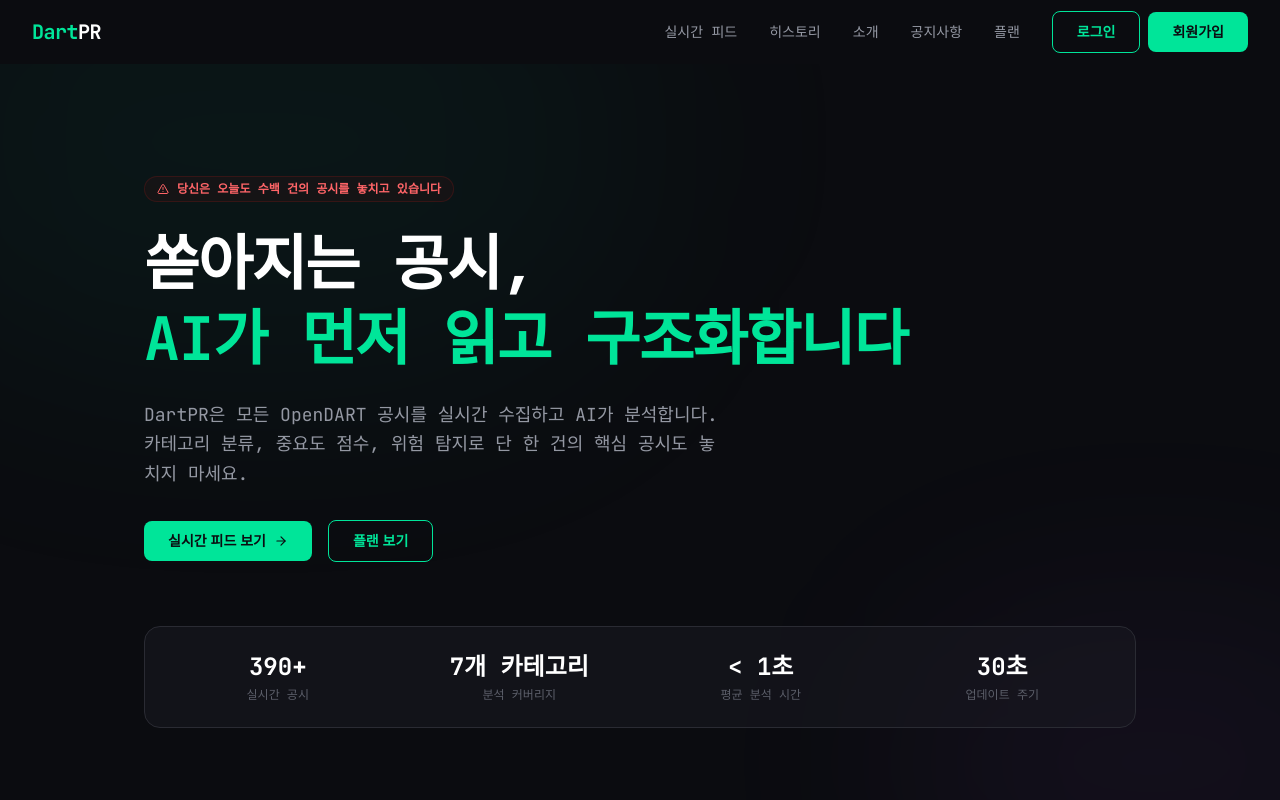
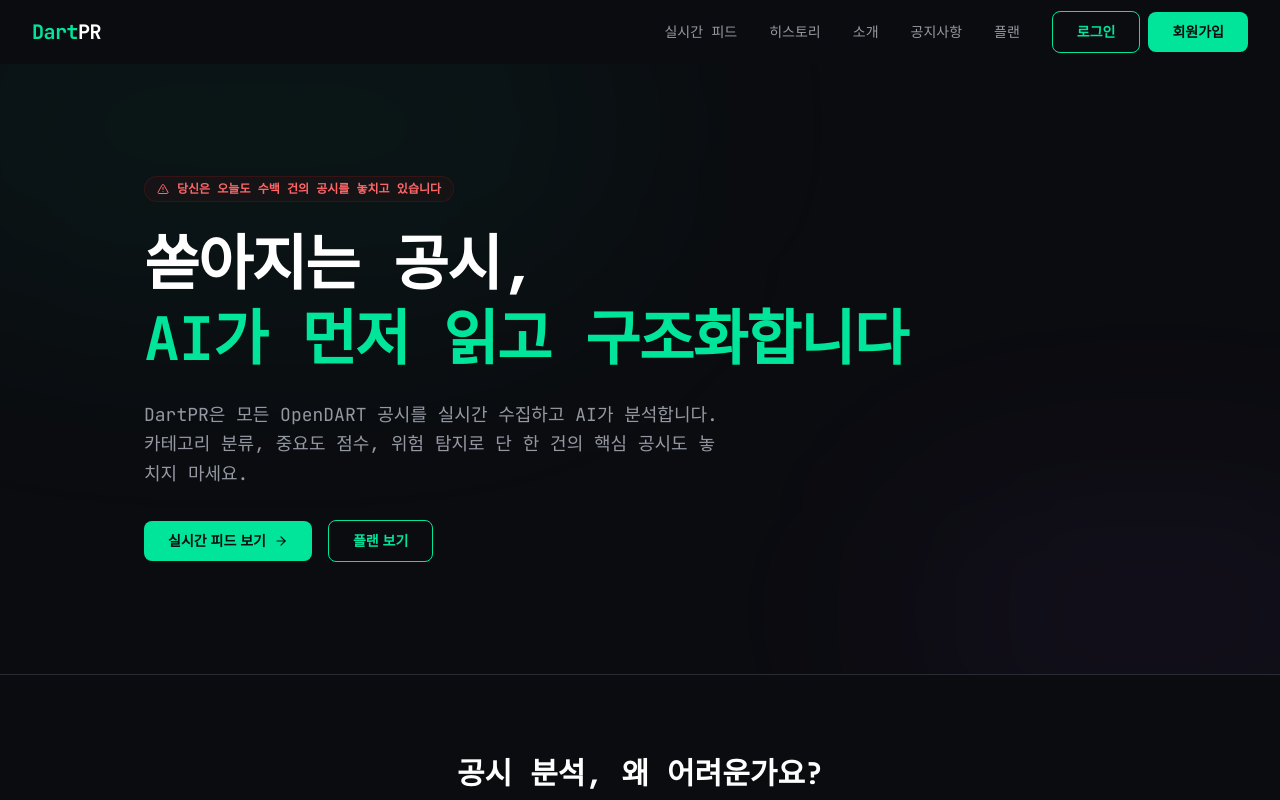
Before and after one commit to pororobal/DartPR, a Next.js app in the folder frontend/: page /intro in a window 1280 px wide. Shown: the top 800 px of the page. Built offline with nearby package versions, Linux system fonts and the light colour scheme; no server answers; a web font is replaced by a local one.

Commit message:
fix: 랜딩 stats 섹션 제거 (어색한 숫자들)

```diff
--- a/frontend/src/app/intro/page.tsx
+++ b/frontend/src/app/intro/page.tsx
@@ -81,13 +81,6 @@
   { num: "03", title: "실시간 전달", desc: "점수와 함께 실시간 피드에 즉시 노출. 80점↑ 고impact 공시는 LLM 요약까지 자동 생성.", icon: Zap },
 ];
 
-const stats = [
-  { label: "실시간 공시", value: "390+" },
-  { label: "분석 커버리지", value: "7개 카테고리" },
-  { label: "평균 분석 시간", value: "< 1초" },
-  { label: "업데이트 주기", value: "30초" },
-];
-
 export default function IntroPage() {
   return (
     <div className="min-h-screen">
@@ -125,15 +118,6 @@
             </Link>
           </div>
 
-          {/* Stats row */}
-          <div className="grid grid-cols-2 md:grid-cols-4 gap-6 mt-16 p-6 rounded-2xl bg-[var(--bg-card)]/50 border border-[var(--border-color)]">
-            {stats.map((s) => (
-              <div key={s.label} className="text-center">
-                <div className="text-2xl font-bold text-white">{s.value}</div>
-                <div className="text-xs text-[var(--text-muted)] mt-1">{s.label}</div>
-              </div>
-            ))}
-          </div>
         </div>
       </section>
 
```
